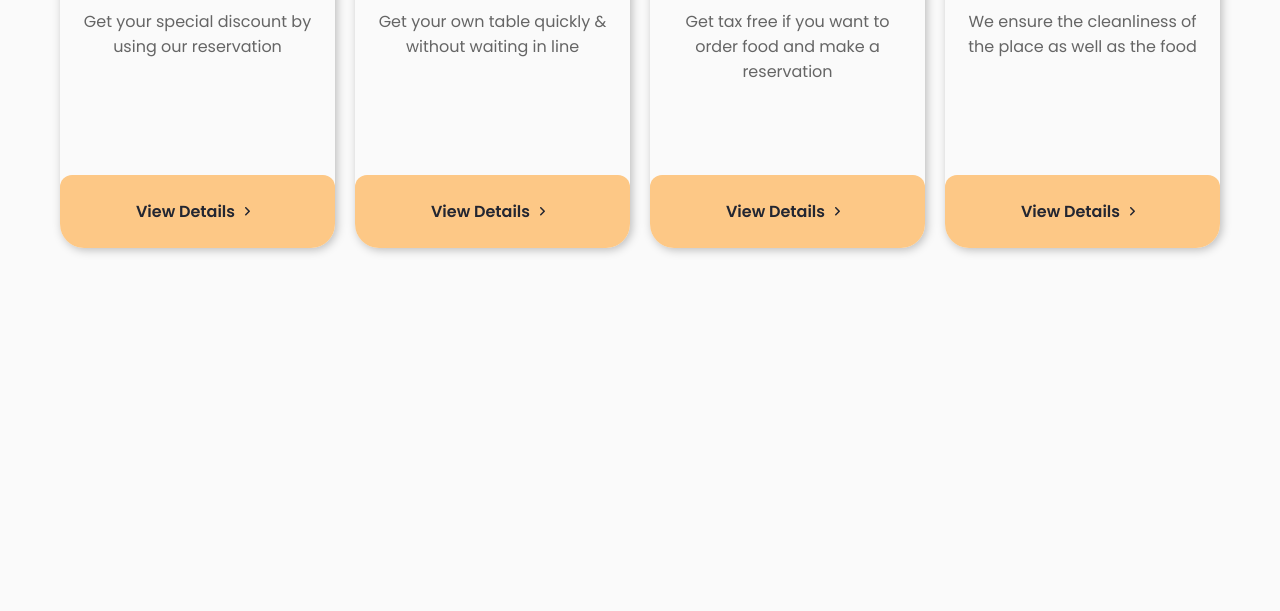
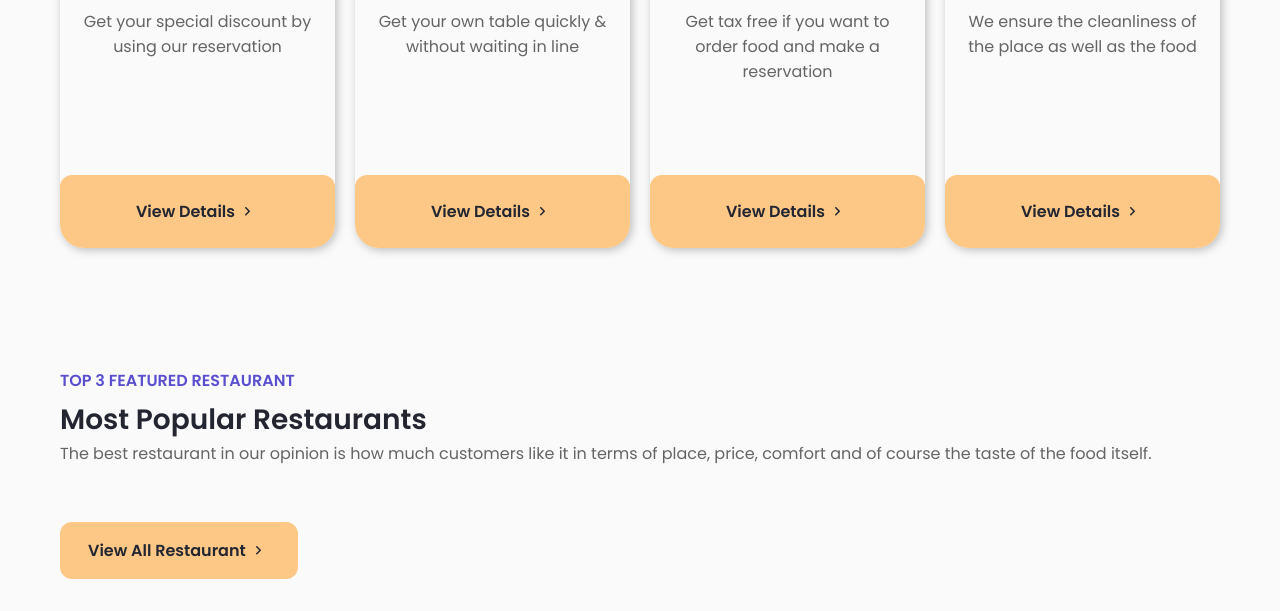
Before and after one commit to Robi-Nurhidayat/Landing-page, a plain HTML site: page Restoran/index.html in a window 1280 px wide. Shown: the part 963-1574 px from the top of the page. Before the commit the page ends 1337 px from the top, so only its background shows below. Drawn offline with nearby package versions, Linux system fonts and the light colour scheme.

Commit message:
create section popular section in landing page restaurant

```diff
--- a/Restoran/assets/css/style.css
+++ b/Restoran/assets/css/style.css
@@ -204,10 +204,12 @@ body {
   background-color: #fdc886;
   border-radius: 1.2rem;
   margin-bottom: 1.2rem;
+  transition: all 0.3s;
 }
 
 .btn__view:hover,
 .btn__view:active {
+  background-color: #c79d69;
 }
 
 .footer__info__button {
@@ -324,3 +326,35 @@ body {
   font-weight: 600;
   color: #232631;
 }
+
+/* Section Popular Restaurant ======================================================= */
+
+.section__popular__resto {
+  padding: 12rem 6rem;
+}
+
+.popular__text p {
+  font-size: 1.6rem;
+  font-weight: 400;
+  color: #656565;
+  margin-bottom: 5.6rem;
+}
+
+.btn__view__popular:link,
+.btn__view__popular:visited {
+  display: inline-block;
+  text-decoration: none;
+  color: #232631;
+  font-size: 1.6rem;
+  font-weight: 600;
+  padding: 1.6rem 2.8rem;
+  background-color: #fdc886;
+  border-radius: 1.2rem;
+  margin-bottom: 2rem;
+  transition: all 0.3s;
+}
+
+.btn__view__popular:hover,
+.btn__view__popular:active {
+  background-color: #c79d69;
+}
--- a/Restoran/index.html
+++ b/Restoran/index.html
@@ -195,6 +195,32 @@
           </div>
         </div>
       </section>
+
+      <section class="section section__popular__resto">
+        <div class="popular__text">
+          <h4 class="heading__quad">Top 3 Featured Restaurant</h4>
+          <h2 class="heading__secondary">Most Popular Restaurants</h2>
+          <p>
+            The best restaurant in our opinion is how much customers like it in
+            terms of place, price, comfort and of course the taste of the food
+            itself.
+          </p>
+
+          <a href="#" class="btn btn__view__popular">
+            <div class="box__button__info">
+              <span> View All Restaurant</span>
+              <img
+                src="assets/image/icons/icon-arrow.svg"
+                alt="arrow icon"
+              /></div
+          ></a>
+        </div>
+        <div class="popular__image">
+          <img src="" alt="" />
+        </div>
+        <div class="popular__image"></div>
+        <div class="popular__image"></div>
+      </section>
     </main>
 
     <br /><br /><br /><br /><br /><br />
```
